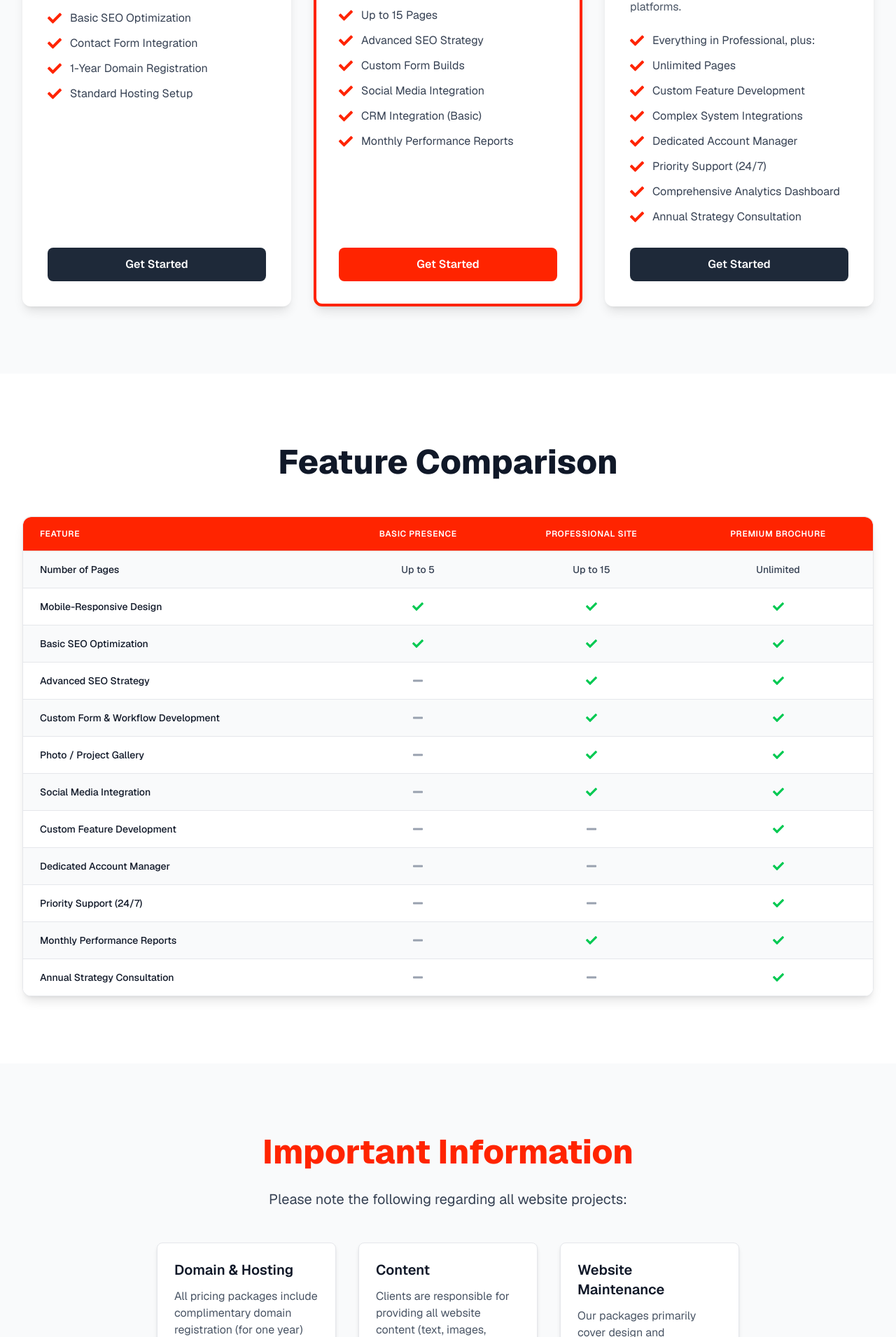
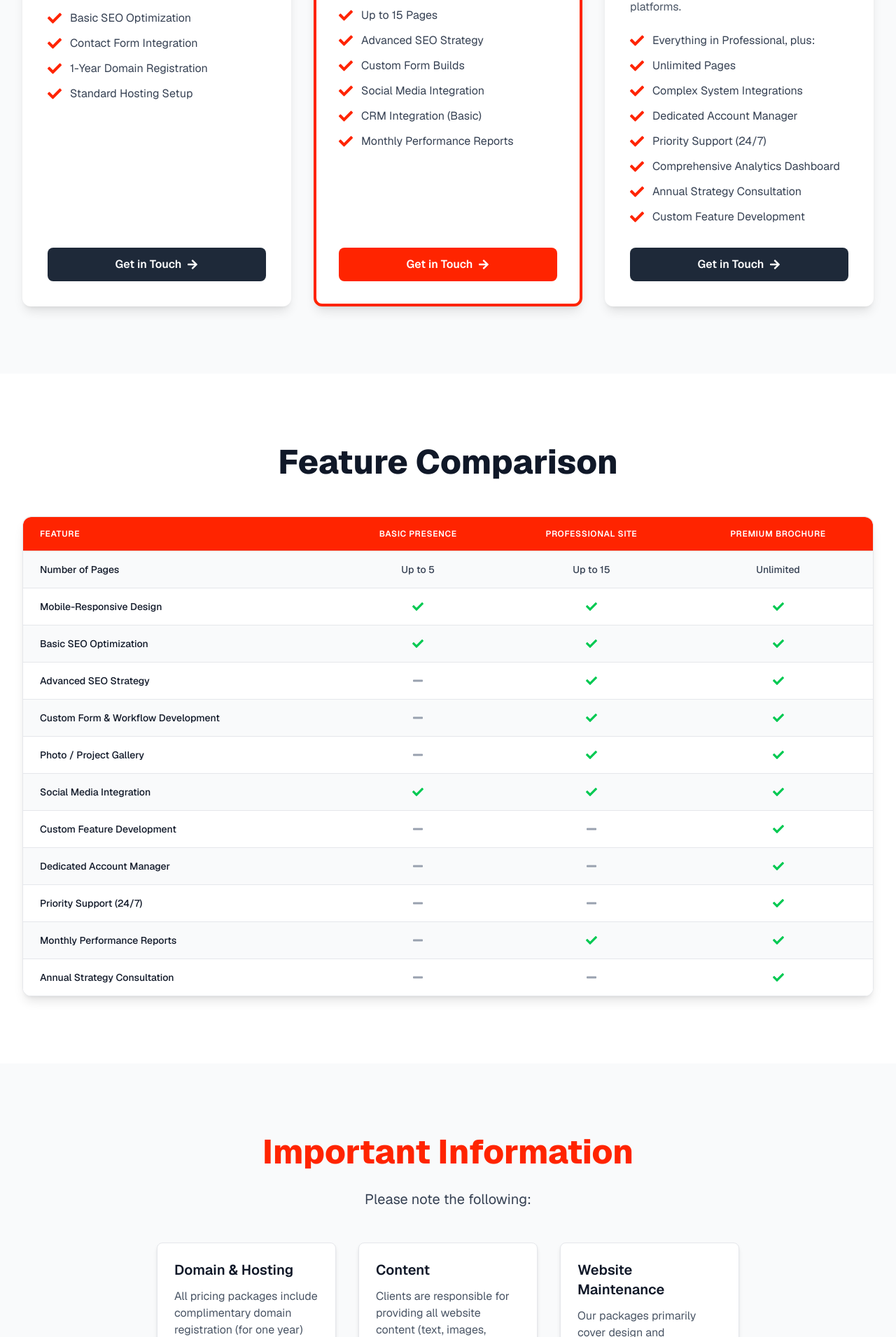
Before and after one commit to ChrisMadeda-Dev/devmadeda, a Next.js app: page /pricing in a window 1280 px wide. Shown: the part 829-2740 px from the top of the page at 70% size. Built offline with nearby package versions, Linux system fonts and the light colour scheme.

Commit message:
added link to pricing buttons

```diff
--- a/app/components/CallToAction.jsx
+++ b/app/components/CallToAction.jsx
@@ -60,7 +60,7 @@ const CallToAction = () => {
 
         {/* CTA Button */}
         <motion.div variants={itemVariants}>
-          <Link href="/contact" passHref>
+          <Link href="/pricing" passHref>
             <motion.div
               className="inline-flex items-center gap-3 cursor-pointer text-lg sm:text-xl font-bold px-12 py-4 rounded-lg shadow-2xl bg-white text-[#FF2400]"
               style={{
@@ -74,7 +74,7 @@ const CallToAction = () => {
               whileTap={{ scale: 0.98 }}
               transition={{ type: "spring", stiffness: 300, damping: 15 }}
             >
-              Get in Touch
+              Get Started
               <FaArrowRight className="h-5 w-5" />
             </motion.div>
           </Link>
--- a/app/home/_components/Hero.jsx
+++ b/app/home/_components/Hero.jsx
@@ -81,7 +81,7 @@ const Hero = () => {
 
         {/* CTA Button */}
         <motion.div variants={itemVariants}>
-          <Link href="/contact" passHref>
+          <Link href="/pricing" passHref>
             <motion.div
               className="inline-flex items-center gap-3 cursor-pointer text-lg sm:text-xl font-bold px-10 py-4 rounded-lg shadow-xl bg-white text-[#FF2400] focus:outline-none focus:ring-2 focus:ring-white focus:ring-offset-4 focus:ring-offset-[#FF2400]"
               whileHover={{
--- a/app/home/_components/Strengths.jsx
+++ b/app/home/_components/Strengths.jsx
@@ -7,10 +7,10 @@ import { FaRegHandshake } from "react-icons/fa";
 import { IoDiamondOutline } from "react-icons/io5";
 
 /**
- * Strengths Component (Refined "Glassy" Feel with Centered Header)
+ * Strengths Component (Enhanced "Glassy" Feel with Centered Header)
  *
  * Highlights key benefits with polished cards that aim for a subtle glassy/blurry
- * aesthetic through transparency, soft shadows, and refined details.
+ * aesthetic through increased transparency, refined shadows, and border effects.
  */
 
 // --- Data for the Strengths Cards ---
@@ -85,16 +85,16 @@ const accentLineVariants = {
 const StrengthCard = ({ icon: Icon, title, description }) => {
   return (
     <motion.div
-      className="text-center p-8 bg-white/90 backdrop-blur-md rounded-3xl shadow-xl
-                 border border-white/30 h-full flex flex-col cursor-pointer"
+      className="text-center p-8 bg-white/70 backdrop-blur-xl rounded-3xl shadow-xl
+                 border border-white/60 h-full flex flex-col cursor-pointer" // Enhanced transparency and blur, subtle border
       variants={cardBaseVariants}
       whileHover={{
         scale: 1.05,
         y: -10,
-        backgroundColor: "rgba(255, 255, 255, 0.98)",
-        borderColor: "rgba(255, 255, 255, 0.5)",
+        backgroundColor: "rgba(255, 255, 255, 0.95)", // Slightly more opaque on hover
+        borderColor: "rgba(255, 255, 255, 0.8)", // More prominent border on hover
         boxShadow:
-          "0 25px 35px -10px rgba(0,0,0,0.12), 0 10px 15px -8px rgba(0,0,0,0.1)",
+          "0 30px 40px -15px rgba(0,0,0,0.15), 0 12px 20px -10px rgba(0,0,0,0.1)", // Stronger shadow on hover
       }}
       transition={{ type: "spring", stiffness: 200, damping: 15 }}
     >
--- a/app/pricing/_components/AdditionalInfo.jsx
+++ b/app/pricing/_components/AdditionalInfo.jsx
@@ -60,7 +60,7 @@ const AdditionalInfo = () => {
 
           {/* Subheading/Introductory Paragraph */}
           <p className="text-lg md:text-xl text-gray-700 max-w-3xl mx-auto mb-12">
-            Please note the following regarding all website projects:
+            Please note the following:
           </p>
 
           {/* Informational Points Grid/List */}
--- a/app/pricing/_components/FeatureComparisonTable.jsx
+++ b/app/pricing/_components/FeatureComparisonTable.jsx
@@ -46,7 +46,7 @@ const FeatureComparisonTable = () => {
     },
     {
       name: "Social Media Integration",
-      basic: "minus",
+      basic: "check",
       professional: "check",
       premium: "check",
     },
--- a/app/pricing/_components/PricingCards.jsx
+++ b/app/pricing/_components/PricingCards.jsx
@@ -3,9 +3,12 @@
 
 import React from "react";
 import { motion } from "framer-motion";
-import { FaCheck } from "react-icons/fa"; // Using FaCheck from react-icons/fa
+import { FaCheck, FaArrowRight } from "react-icons/fa"; // Imported FaArrowRight
+import { useRouter } from "next/navigation"; // Import useRouter
 
 const PricingCards = () => {
+  const router = useRouter(); // Initialize useRouter
+
   // Define the pricing tier data for each card
   const pricingTiers = [
     {
@@ -50,12 +53,12 @@ const PricingCards = () => {
       features: [
         "Everything in Professional, plus:",
         "Unlimited Pages",
-        "Custom Feature Development",
         "Complex System Integrations",
         "Dedicated Account Manager",
         "Priority Support (24/7)",
         "Comprehensive Analytics Dashboard",
         "Annual Strategy Consultation",
+        "Custom Feature Development", // Moved Custom Feature Development to the end
       ],
       isRecommended: false,
     },
@@ -143,11 +146,13 @@ const PricingCards = () => {
                 </ul>
               </div>
 
-              {/* Get Started Button */}
+              {/* Get in Touch Button with Arrow */}
               <motion.button
                 whileTap={{ scale: 0.98 }}
+                onClick={() => router.push("/contact")} // OnClick to navigate to /contact page
                 className={`
-                  mt-auto py-3 px-6 rounded-lg text-white font-semibold transition-all duration-300 ease-in-out
+                  mt-auto py-3 px-6 rounded-lg text-white font-semibold flex items-center justify-center space-x-2
+                  transition-all duration-300 ease-in-out
                   ${
                     tier.isRecommended
                       ? "bg-[#FF2400] hover:bg-[#CC1E00]"
@@ -156,7 +161,8 @@ const PricingCards = () => {
                   focus:outline-none focus:ring-2 focus:ring-[#FF2400] focus:ring-offset-2
                 `}
               >
-                Get Started
+                <span>Get in Touch</span> {/* Button text */}
+                <FaArrowRight className="w-4 h-4" /> {/* Arrow icon */}
               </motion.button>
             </motion.div>
           ))}
```
Also changed, not shown: 1 other file (tests, documents, lock files or other folders).
